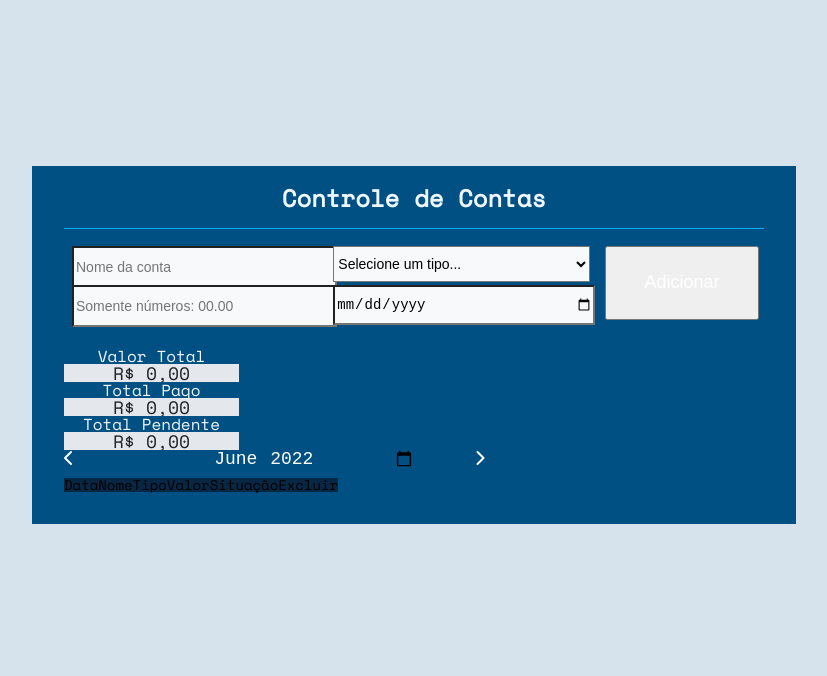
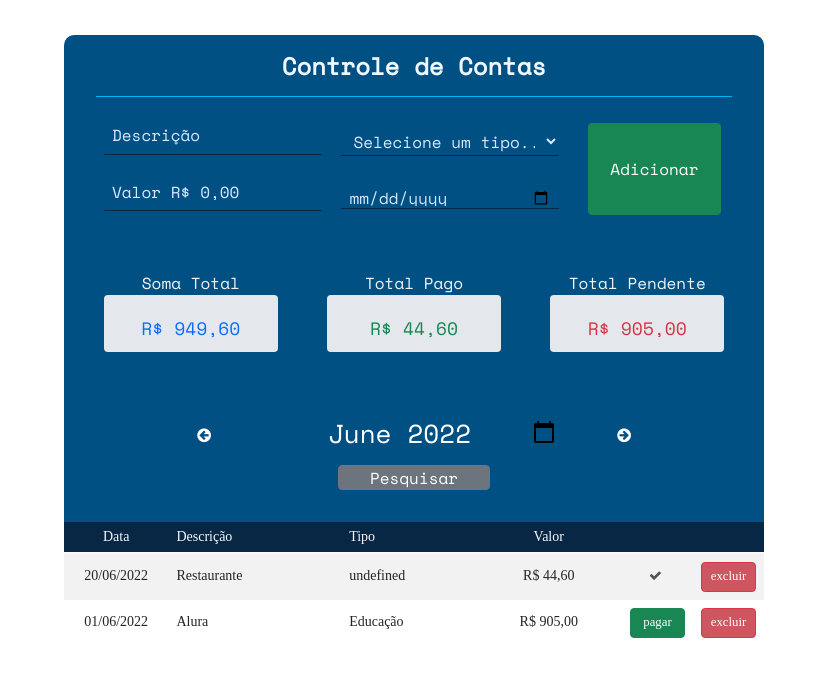
Before and after one commit to cirqueira99/Controle_de_Contas_Pessoais, a website with bundled scripts: page JavaScript/index.html in a window 1280 px wide. Shown: the whole page, without its empty margins (226-1053 px from the left). Built offline with nearby package versions, Linux system fonts and the light colour scheme; data requests are answered from the project's data file; files whose address does not match are found by name; a web font is replaced by a local one.

Commit message:
atualizando JS e Type

```diff
--- a/JavaScript/assets/css/style.css
+++ b/JavaScript/assets/css/style.css
@@ -1,12 +1,15 @@
 /* Cores personalizadas */
 :root {
-  --blue1: #005084;
+  --fundo-page: rgb(188 208 224);
+  --blue-light: #d6eaff;
+  --blue-light-medium:rgb(124, 162, 202);
+  --blue-neon: rgb(0, 238, 255);
+  --blue-medium: #005084;
   --blue-dark: #082745;
-  --branco-light: rgb(214, 226, 236);
 }
 
 body{
-  background-color: var(--branco-light);
+  background-color: var(--fundo-page);
 }
 
 .p {
@@ -18,26 +21,28 @@ body{
   align-items: center;
   justify-content: center;
   width: 100vw;
-  min-height: 80vh;
+  /*min-height: 80vh;*/
 }
 
 .conteudo{
   display: flex;
   flex-direction: column;
-  margin-top: 50px;
+  margin-top: 35px;
 }
 
 .corpo{
-  background-color: var(--blue1);
+  background-color: var(--blue-medium);
   display: grid;
   grid-template-areas:
     "titulo"
     "campos"
     "list";
   grid-template-columns: 100%;
-  grid-template-rows: 70px 85px auto;
+  grid-template-rows: 70px 120px auto;
   font-family: "Space Mono", monospace;
-  padding: 0.1rem 2rem 2rem 2rem;
+  padding: 0.1rem 2rem 0rem 2rem;
+  border-top-right-radius: 10px;
+  border-top-left-radius: 10px;
   min-width: 700px;
   min-height: 300px;
 }
@@ -45,11 +50,11 @@ body{
 .corpo__title{
   border-bottom: 1px solid rgba(0, 183, 255, 0.952);
   display: flex;
+  justify-content: center;
+  align-items: center;
   height: 60px;
   grid-area: titulo;
   grid-row: 1 / 2;
-  justify-content: center;
-  align-items: center;
 }
 
 .title{
@@ -62,23 +67,61 @@ body{
 .form {
   display: grid;
   grid-area: campos;
-  grid-gap: 0.3rem;
-  grid-template-columns: 37.5% 37.5% 25%;
+  grid-gap: 0.3rem 0.5rem;
+  grid-template-columns: 37% 37% 25%;
   grid-template-rows: 50% 50%;
   grid-row: 2 / 3;
   padding: 0.5rem;
-  justify-content: space-between;
+  height: 120px;
+  align-items: center;
+
 }
 
-.form__nome, .form__date, .form__select, .form__money {
-  height: 40px;
+.form__nome, .form__date, .form__select, .form__money, .form__button {
+  width: 95%;
 }
 
-.form__inputs {
-  background: #f8f9fa;
-  font-size: 14px;
-  height: 90%;
+.input__container {
+  font-weight: 300;
+  position: relative;
+  display: flex;
+  align-items: center;
+  box-sizing: border-box;
+  height: 50px;
+}
+
+.input {
+  border: 0;
+  border-bottom: 1px solid var(--blue-dark);
+  background: transparent;
+  color: white;
+  font-size: 16px;
+  padding: 0.2rem 0.5rem 0rem;
+  transition: border-color 0.2s;
   width: 100%;
+}
+
+.input::placeholder {
+  visibility: hidden;
+}
+
+.input:focus {
+ outline: none;
+ border-bottom: 1px solid var(--blue-light-medium);
+}
+
+.form__label {
+  position: absolute;
+  top: 0.7rem;
+  left: 0.5rem;
+  font-size: 1rem;
+  transition: all 0.3s;
+  color: var(--blue-light);
+}
+
+.input:not(:placeholder-shown) + .form__label, .input:focus + .form__label {
+  font-size: 0.6rem;
+  top: 0rem;
 }
 
 .form__nome{
@@ -97,15 +140,25 @@ body{
   grid-column: 2 / 2;
   grid-row: 2 / 3;
 }
-.butt{
+.form__button{
   grid-column: 3 / 3;
   grid-row: 1 / 3;
+  height: 85%;
 }
 .form__nome:focus, .form__select:focus, .form__money:focus, .form__date:focus{
   background-color: rgb(211, 229, 255);
 }
 
-#form__button {
+.form__select select{
+  color: var(--blue-light);
+  background-color: #005084;
+}
+
+.form__date input{
+  color: var(--blue-light);
+}
+
+.btn-success {
   color: white;
   cursor: pointer;
   height: 100%;
@@ -120,22 +173,83 @@ body{
   margin-top: 20px;
 }
 
+.all-money{
+  height: 120px;
+  margin-top: 5px;
+  display: flex;
+  justify-content: space-between;
+  width: 100%;
+}
+
+.all-money__box {
+  opacity: 0.98;
+  width: 28%;
+}
+
+.box__text {
+  background-color: var(--blue1);
+  border-top-left-radius: 5px;
+  border-top-right-radius: 5px;
+  color: #f8f9fa;
+  text-align: center;
+  width: 100%;
+}
+
+.box__valor {
+  background-color: #e9ecef;
+  border-radius: 0.25rem;
+  color: #212529;
+  font-size: 18px;
+  text-align: center;
+  display: flex;
+  justify-items: center;
+  align-items: center;
+  height: 55%;
+  width: 100%;
+}
+
+.box__valor p {
+  width: 100%;
+}
+
 .corpo__mes {
-  height: 30px;
+  color: white;
+  display: flex;
+  flex-direction: column;
+  justify-content: center;
+  align-items: center;
+  margin: 45px 0px 30px 0px;
+  height: 75px;
 }
+.corpo__mes button {
+  margin-top: 17px;
+  height: 25px;
+  width: 152px;
+  padding-top: 0px;
+}
+
 .mes__input{
   background-color: transparent;
   border-bottom: 1px solid #0dcaf075;
   border-style: hidden;
   color: white;
   cursor: pointer;
+  font-size: 26px;
   text-align: center;
-  width: 40%;
 }
 .mes__input:hover{
   background-color: #003f6780;
 }
 
+.month-search {
+  display: flex;
+  justify-content: center;
+  align-items: center;
+}
+
+.month-search button{
+
+}
 
 .seta {
   border-radius: 50px;
@@ -143,44 +257,11 @@ body{
   text-align: center;
   width: 30px;
 }
+
 .seta:hover {
   background-color: var(--blue-dark);
   font-size: 20px;
 }
-
-/* .task__button-delete {
-  background-color: #aa020b;
-  border: 1px;
-  border-radius: 5px;
-  display: inline;
-  color: aliceblue;
-  cursor: pointer;
-
-  padding: 4.5px;
-  outline: none;
-  width: 90px;
-} */
-
-/* .ul__list {
-  color: azure;
-  list-style: none;
-  padding: 0;
-  width: 100%;
-} */
-
-/* .task {
-  background-color: rgba(255, 255, 255, 0.1);
-  font-size: 14px;
-  height: 30px;
-  margin-top: 0.2rem;
-  padding: 0.2rem 0.2rem;
-  text-align: center;
-} */
-
-/* .task__check{
-  cursor: pointer;
-  margin-left: 10px;
-} */
 
 #corpo__table {
   background-color: rgb(255 255 255 / 87%);
@@ -195,44 +276,13 @@ body{
   cursor: pointer;
 }
 
-#table_butpagar {
+.table-buttons {
+  width: 55px;
+}
+
+#table_butpagar, #table_butpago, #table_butdelete {
   height: 30px;
   padding: 0;
   font-size: 0.8rem;
   width: 55px;
 }
-.img__lixeira {
-  width: 20px;
-  border-radius: 2px;
-  cursor: pointer;
-  margin-left: 15px;
-}
-
-.all-money{
-  height: 100px;
-  margin-top: 5px;
-  width: 100%;
-}
-
-.all-money__box {
-  opacity: 0.98;
-  width: 25%;
-}
-
-.box__text {
-  background-color: var(--blue1);
-  border-top-left-radius: 5px;
-  border-top-right-radius: 5px;
-  color: #f8f9fa;
-  text-align: center;
-  width: 100%;
-}
-
-.box__valor {
-  background-color: #e9ecef;
-  color: #212529;
-  font-size: 18px;
-  text-align: center;
-  height: 55%;
-  width: 100%;
-}
--- a/JavaScript/componentes/create_buttons.js
+++ b/JavaScript/componentes/create_buttons.js
@@ -2,15 +2,6 @@ import { deletarConta } from "./delet_accounts.js"
 import { atualizarConta } from "./update_accounts.js";
 
 
-const BotaoDeleta = () => {
-  const botaoDeleta = document.createElement('img');
-  botaoDeleta.setAttribute('src', './imgs/lixeira.png');
-  botaoDeleta.classList.add('img__lixeira');
-
-  botaoDeleta.addEventListener('click', deletarConta);
-
-  return botaoDeleta;
-}
 
 const PagarConta = (evento) => {
   const botao = evento.target;
@@ -18,7 +9,6 @@ const PagarConta = (evento) => {
   const table_td = botao.parentElement;
 
   atualizarConta(id);
-
 }
 
 
@@ -27,11 +17,9 @@ const BotaoPagarConta = () => {
   botaoPagar.setAttribute('type', 'button')
   botaoPagar.setAttribute('id', 'table_butpagar')
   botaoPagar.classList.add('btn');
-
   botaoPagar.innerText = 'pagar';
   botaoPagar.classList.add('btn-success');
   botaoPagar.addEventListener('click', PagarConta);
-
 
   return botaoPagar;
 }
@@ -39,17 +27,33 @@ const BotaoPagarConta = () => {
 const BotaoContaPaga = () => {
   const botaoPago = document.createElement('button');
   botaoPago.setAttribute('type', 'button')
-  botaoPago.setAttribute('id', 'table_butpagar')
+  botaoPago.setAttribute('id', 'table_butpago')
   botaoPago.classList.add('btn');
+  botaoPago.classList.add('btn-info');
+  botaoPago.style.backgroundColor = "transparent"
+  botaoPago.style.border = "transparent"
+  botaoPago.disabled = "true"
 
   const but_span = document.createElement('span');
-  but_span.innerHTML = `<i class='fas fa-check'>`;
+  but_span.innerHTML = `<i class="fa fa-check" aria-hidden="true"></i>`;
 
   botaoPago.appendChild(but_span);
-  botaoPago.classList.add('btn-info');
-  botaoPago.disabled = "true"
 
   return botaoPago;
+}
+
+const BotaoDeleta = () => {
+  const botaoDeleta = document.createElement('button');
+  botaoDeleta.setAttribute('type', 'button')
+  botaoDeleta.setAttribute('id', 'table_butdelete')
+  botaoDeleta.classList.add('btn');
+  botaoDeleta.classList.add('btn-danger');
+  botaoDeleta.style.backgroundColor = "rgb(205 86 97)"
+  botaoDeleta.style.color = "white"
+  botaoDeleta.innerText = 'excluir';
+  botaoDeleta.addEventListener('click', deletarConta);
+
+  return botaoDeleta;
 }
 
 export const Botao = {
--- a/JavaScript/componentes/list_accounts.js
+++ b/JavaScript/componentes/list_accounts.js
@@ -3,29 +3,34 @@ import { Datas } from './datas.js';
 
 
 
-const criarNovaLinha = (id, data, nome, tipo, valor, pagamento) => {
+const criarNovaLinha = (id, data, nome, categoria, valor, pagamento) => {
   const table_tr = document.createElement('tr');
   table_tr.setAttribute('id', id)
-  table_tr.classList.add('pointer')
+
   const td_pagar = document.createElement('td');
   td_pagar.classList.add('text-center');
+  td_pagar.classList.add('table-buttons');
+
   const td_excluir = document.createElement('td');
+  td_excluir.classList.add('text-center');
+  td_excluir.classList.add('table-buttons');
 
   const money = valor.toLocaleString('pt-br',{style: 'currency', currency: 'BRL'});
 
-  const conteudo = `
-                    <th class="text-center" scope="row">${data}</th>
-                    <td>${nome}</td>
-                    <td>${tipo}</td>
-                    <td class="text-right">${money}</td>`;
+  const conteudo =
+  `
+    <th class="text-center" scope="row">${data}</th>
+    <td>${nome}</td>
+    <td>${categoria}</td>
+    <td class="text-center">${money}</td>
+  `;
 
   table_tr.innerHTML = conteudo;
 
   pagamento==true ? td_pagar.appendChild(Botao.BotaoContaPaga()) : td_pagar.appendChild(Botao.BotaoPagarConta());
+  table_tr.appendChild(td_pagar);
 
   td_excluir.appendChild(Botao.BotaoDeleta());
-
-  table_tr.appendChild(td_pagar);
   table_tr.appendChild(td_excluir);
 
   return table_tr;
@@ -70,7 +75,7 @@ const listarContas = async (data_mes) =>  {
         const diff = dataMoment.diff(dia);
 
         if(diff === 0){
-          table_list.appendChild(criarNovaLinha(elemento.id, elemento.data, elemento.nome, elemento.tipo, elemento.valor, elemento.pagamento));
+          table_list.appendChild(criarNovaLinha(elemento.id, elemento.data, elemento.nome, elemento.categoria, elemento.valor, elemento.pagamento));
 
           elemento.pagamento == true? pago += elemento.valor : pend += elemento.valor;
         }
@@ -109,7 +114,8 @@ const mesProx = () => {
 
 const listarInputMes = () => {
   var mes_storage = sessionStorage.getItem('mes_storage');
-  const mes_input = document.querySelector('[data-mes]').value; console.log(mes_input)
+  const mes_input = document.querySelector('[data-mes]').value;
+  console.log(mes_input)
 
   if( mes_input != mes_storage ){
     sessionStorage.removeItem('mes_storage');
--- a/JavaScript/database/db.json
+++ b/JavaScript/database/db.json
@@ -4,7 +4,7 @@
       "nome": "cpfl",
       "categoria": "Conta de Luz",
       "valor": 50,
-      "data": "15/07/2021",
+      "data": "15/04/2022",
       "pagamento": true,
       "id": 6
     },
@@ -12,7 +12,7 @@
       "nome": "Alura",
       "categoria": "Educação",
       "valor": 905,
-      "data": "14/08/2021",
+      "data": "14/04/2022",
       "pagamento": false,
       "id": 7
     },
@@ -20,7 +20,7 @@
       "nome": "Times Idiomas",
       "categoria": "Educação",
       "valor": 300,
-      "data": "15/09/2021",
+      "data": "15/05/2021",
       "pagamento": true,
       "id": 8
     },
@@ -28,7 +28,7 @@
       "nome": "Aluguel",
       "categoria": "Moradia",
       "valor": 300,
-      "data": "24/09/2021",
+      "data": "24/05/2022",
       "pagamento": false,
       "id": 9
     },
@@ -36,7 +36,7 @@
       "nome": "Gás",
       "categoria": "Moradia",
       "valor": 80.5,
-      "data": "28/07/2021",
+      "data": "28/06/2021",
       "pagamento": true,
       "id": 10
     },
@@ -44,7 +44,7 @@
       "nome": "Alura",
       "categoria": "Educação",
       "valor": 905,
-      "data": "01/08/2021",
+      "data": "01/06/2022",
       "pagamento": false,
       "id": 11
     },
@@ -52,7 +52,7 @@
       "nome": "Times Idiomas",
       "categoria": "Educação",
       "valor": 300,
-      "data": "15/09/2021",
+      "data": "15/04/2022",
       "pagamento": true,
       "id": 12
     },
@@ -60,7 +60,7 @@
       "nome": "Aluguel",
       "categoria": "Moradia",
       "valor": 300,
-      "data": "24/08/2021",
+      "data": "24/04/2022",
       "pagamento": false,
       "id": 13
     },
@@ -68,25 +68,16 @@
       "nome": "Supermercado ",
       "categoria": "Moradia",
       "valor": 250.53,
-      "data": "02/09/2021",
+      "data": "02/05/2022",
       "pagamento": false,
       "id": 15
     },
     {
       "nome": "Restaurante",
-      "categoria": "Transporte",
       "valor": 44.6,
-      "data": "20/09/2021",
-      "pagamento": false,
+      "data": "20/06/2022",
+      "pagamento": true,
       "id": 16
-    },
-    {
-      "nome": "",
-      "categoria": "0",
-      "valor": 5656,
-      "data": "undefined/undefined/",
-      "pagamento": false,
-      "id": 17
     }
   ]
 }
--- a/JavaScript/index.html
+++ b/JavaScript/index.html
@@ -5,12 +5,12 @@
   <meta http-equiv="X-UA-Compatible" content="IE=edge">
   <meta name="viewport" content="width=device-width, initial-scale=1.0">
   <link rel="stylesheet" href="./assets/css/reset.css">
-  <link rel="stylesheet" href="./node_modules/bootstrap/compiler/bootstrap.css">
+  <link rel="stylesheet" href="./node_modules/bootstrap/dist/css/bootstrap.min.css">
   <link rel="stylesheet" href="./assets/css/style.css">
   <link rel="stylesheet" href="./assets/css/util.css">
 
   <link rel="stylesheet" href="https://fonts.googleapis.com/css2?family=BioRhyme&amp;family=Space+Mono&amp;display=swap">
-  <script src="https://kit.fontawesome.com/8e068191b4.js" crossorigin="anonymous"></script>
+  <link rel="stylesheet" href="./node_modules/font-awesome/css/font-awesome.css">
 
   <title>Controle de Contas</title>
 </head>
@@ -20,16 +20,19 @@
       <div class="corpo">
 
         <div class="corpo__title">
-          <h1 class="title">Controle de Contas</h1>
+          <h1 class="title mb-0">Controle de Contas</h1>
         </div>
 
         <form class="form fs-12" action="#">
-          <div class="form__nome">
-            <input class="form-control form__inputs" type="text" data-form-name placeholder="Nome da conta" required>
+          <div class="input__container form__nome">
+            <input class="input" name="nome" id="nome" type="text" placeholder="Descrição" data-tipo="nome" required>
+            <label class="form__label" for="nome">Descrição</label>
+            <!--<span class="input-mensagem-erro">Este campo não está válido</span>-->
           </div>
-          <div class="form__select">
-            <select class="form-control form__inputs" name="categorie" id="categorie" data-form-select>
-              <option value="0">Selecione um tipo...</option>
+
+          <div class="input__container form__select">
+            <select class=" input" name="categorie" id="categorie" data-form-select>
+              <option value="0" class="select-first">Selecione um tipo...</option>
               <option value="Conta de Luz">Conta de Luz</option>
               <option value="Conta de Água">Conta de Água</option>
               <option value="Moradia">Moradia</option>
@@ -37,56 +40,64 @@
               <option value="Transporte">Transporte</option>
             </select>
           </div>
-          <div class="form__money">
-            <input class="form-control form__inputs" type="number" data-form-money placeholder="Somente números: 00.00" required>
+
+          <div class="input__container form__money">
+            <input class="input" id="valor" type="number" data-form-money placeholder="Somente números: R$ 00.00" required>
+            <label class="form__label" for="valor">Valor R$ 0,00</label>
           </div>
-          <div class="form__date">
-            <input class="form-control form__inputs" type="date" data-form-date required>
+
+          <div class="input__container form__date">
+            <input class="input" type="date" data-form-date required>
           </div>
-          <div class="butt text-center">
-            <button type="submit" id="form__button" class="btn btn-success" data-form-button onclick="criarConta()"> Adicionar</button>
+
+          <div class="form__button text-center">
+            <button type="submit" id="" class="btn btn-success " data-form-button onclick="criarConta()"> Adicionar</button>
           </div>
         </form>
 
         <div class="corpo__list">
-          <div class="all-money p-2 d-flex justify-content-around">
+          <div class="all-money p-2">
             <div class="all-money__box d-flex flex-column align-items-center justify-content-center">
-              <div class="box__text"><p class="mb-1 mt-1">Valor Total</p></div>
-              <div class="box__valor"><p id="v_total" class="mb-0 mt-2">teste</p></div>
+              <div class="box__text"><p class="mb-1 mt-1">Soma Total</p></div>
+              <div class="box__valor"><p id="v_total" class="text-primary mb-0 mt-2"></p></div>
             </div>
             <div class="all-money__box d-flex flex-column align-items-center justify-content-center">
               <div class="box__text"><p class="mb-1 mt-1">Total Pago</p></div>
-              <div class="box__valor"><p id="v_pago" class="mb-0 mt-2"></p></div>
+              <div class="box__valor"><p id="v_pago" class="text-success mb-0 mt-2"></p></div>
             </div>
             <div class="all-money__box d-flex flex-column align-items-center justify-content-center">
               <div class="box__text"><p class="mb-1 mt-1">Total Pendente</p></div>
-              <div class="box__valor"><p id="v_pend" class="mb-0 mt-2"></p></div>
+              <div class="box__valor"><p id="v_pend" class="text-danger mb-0 mt-2"></p></div>
             </div>
           </div>
 
-          <div class="corpo__mes mt-4 mb-4 text-white d-flex justify-content-center align-items-center">
-            <span class="mt-1 m-r-50 pointer seta"  data-seta-ant><i class="fas fa-chevron-left"></i></span>
-            <input type="month" class="mes__input fs-18" id="bday" name="mes" value="2017-01" data-mes>
-            <span class="mt-1 m-l-50 pointer seta"  data-seta-prox><i class="fas fa-chevron-right"></i></span>
+          <div class="corpo__mes">
+            <div class="month-search">
+              <span class="mt-1 m-r-50 pointer seta"  data-seta-ant><i class="fa fa-arrow-circle-left" aria-hidden="true"></i></span>
+              <input type="month" class="mes__input fs-24" id="bday" name="mes" value="2017-01" data-mes>
+              <span class="mt-1 m-l-50 pointer seta"  data-seta-prox><i class="fa fa-arrow-circle-right" aria-hidden="true"></i></span>
+            </div>
+            <button type="submit" id="" class="btn btn-secondary " data-monthsearch-button>Pesquisar</button>
           </div>
 
-          <table id="corpo__table" class="table table-striped table-hover">
-            <thead class="corpo__table__thead text-light">
-              <tr>
-                <td class="text-center">Data</td>
-                <td>Nome</td>
-                <td>Tipo</td>
-                <td class="text-center">Valor</td>
-                <td>Situação</td>
-                <td>Excluir</td>
-              </tr>
-            </thead>
-            <tbody data-table-list></tbody>
-          </table>
         </div>
-
       </div>
 
+      <div class="conteudo__list">
+        <table id="corpo__table" class="table table-striped table-hover">
+          <thead class="corpo__table__thead text-light">
+            <tr>
+              <td style="width: 15%;" class="text-center">Data</td>
+              <td style="width: 25%;">Descrição</td>
+              <td style="width: 20%;">Tipo</td>
+              <td style="width: 20%;" class="text-center">Valor</td>
+              <td style="width: 10%;"></td>
+              <td style="width: 10%;"></td>
+            </tr>
+          </thead>
+          <tbody data-table-list></tbody>
+        </table>
+      </div>
 
     </div>
   </div>
@@ -98,6 +109,5 @@
   <script src="./node_modules/bootstrap/dist/js/bootstrap.js"></script>
 
   <script type="module" src="main.js"></script>
-  <script src="./componentes/form_controller.js"></script>
 </body>
 </html>
--- a/TypeScript/app/controllers/list_accounts.ts
+++ b/TypeScript/app/controllers/list_accounts.ts
@@ -82,6 +82,7 @@ export class ListarContas {
   public static mesAnt(envent: Event): void{
     envent.preventDefault()
     const mes_input: HTMLInputElement = <HTMLInputElement>document.querySelector('[data-mes]');
+    console.log(typeof(mes_input.value))
     var mes: number = parseInt( (mes_input.value).split("-")[1] );
     mes -= 1;
 
```
Also changed, not shown: JavaScript/componentes/form_controller.js (+10 -0 lines), JavaScript/main.js (+10 -5 lines), JavaScript/package.json (+9 -3 lines), JavaScript/imgs/lixeiraa.svg (added), TypeScript/dist/css/style.css, TypeScript/dist/database/db.json, TypeScript/dist/js/controllers/list_accounts.js, 1 other file.
